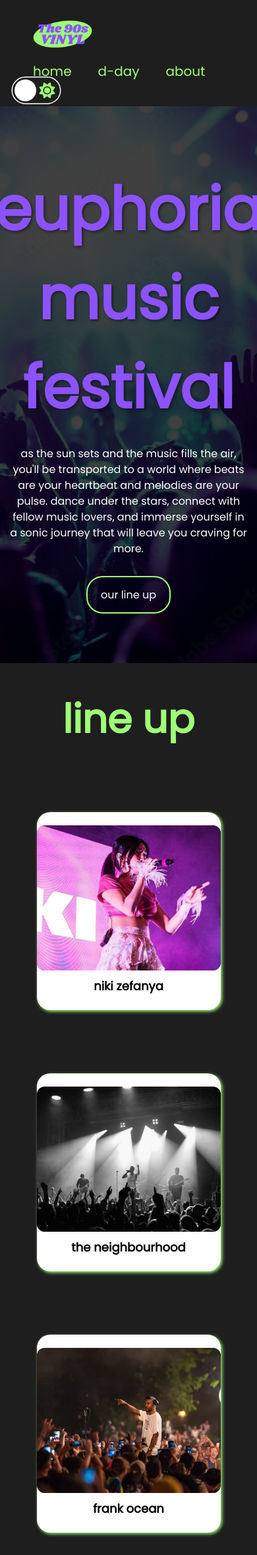
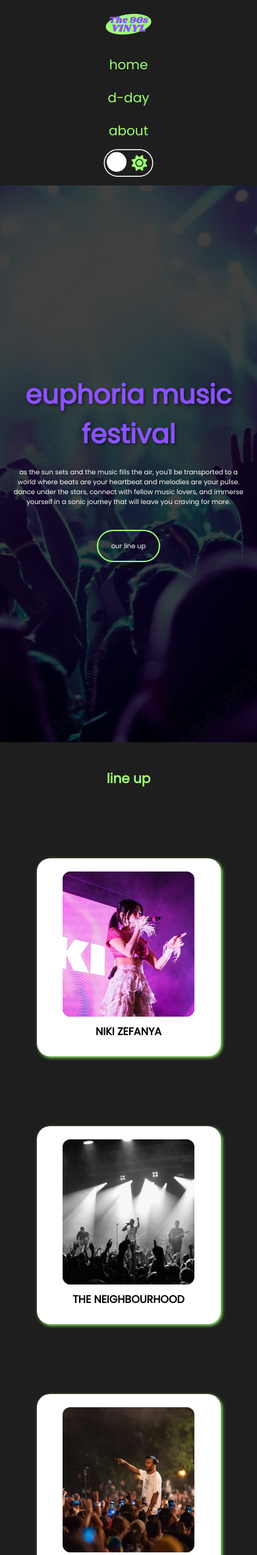
Before and after one commit to reeisa/reeisa.github.io, a PHP site: page /posttest3/index.html in a window 390 px wide. Shown: the top 2357 px of the page at 66% size. Run offline with PHP 8.4, Linux system fonts and the light colour scheme; some libraries are stand-ins or nearby versions.

Commit message:
Update style.css

```diff
--- a/posttest3/style.css
+++ b/posttest3/style.css
@@ -37,8 +37,6 @@ body {
 .navbar {
     padding: 10px 30px 10px;
     display: flex;
-    flex-direction: row;
-    flex-wrap: wrap;
     align-items: center;
     justify-content: space-between;
     background-color: var(--background-color);
@@ -53,8 +51,6 @@ body {
 .navbar ul {
     list-style: none;
     display: flex;
-    flex-direction: row;
-    flex-wrap: wrap;
 }
 
 .navbar ul li {
@@ -71,7 +67,7 @@ body {
     text-decoration: underline;
 }
 
-/* dark&light */
+/* dark&light mode */
 .checkbox {
     opacity: 0;
     position: absolute;
@@ -103,7 +99,7 @@ body {
     transition: transform 0.2s linear;
 }
 
-/* main content */
+/* banner */
 .banner {
     width: 100%;
     height: 100vh;
@@ -111,7 +107,6 @@ body {
     background-size: cover;
     background-position: center;
     display: flex;
-    flex-direction: column;
     justify-content: center;
     align-items: center;
     color: white;
@@ -120,7 +115,7 @@ body {
 
 .main h1 {
     font-size: 90px;
-    color:var(--h1);
+    color: var(--h1);
     text-shadow: 2px 2px 4px rgba(0, 0, 0, 0.5);
     max-width: 500px;
     text-align: center;
@@ -141,6 +136,7 @@ body {
     color: white;
     text-decoration: none;
     text-align: center;
+    margin-top: 20px;
     transition: background-color 0.3s ease;
 }
 
@@ -149,14 +145,11 @@ body {
     color: var(--black-to-white);
 }
 
-
 /* line up */
 .container {
-    position: relative;
     display: flex;
     flex-wrap: wrap;
     justify-content: center;
-    align-items: center;
     padding: 40px 40px;
     gap: 6rem 5rem;
     min-height: 100vh;
@@ -173,7 +166,6 @@ body {
 .card {
     position: relative;
     display: flex;
-    align-items: flex-start;
     justify-content: center;
     width: 350px;
     height: 300px;
@@ -181,7 +173,8 @@ body {
     border-radius: 20px;
     transition: 0.5s ease;
     max-width: 90%;
-    box-shadow: 2px 2px 5px var(--green-to-purple)
+    box-shadow: 2px 2px 5px var(--green-to-purple);
+    margin-top: 10px;
 }
 
 .card:hover {
@@ -220,7 +213,7 @@ body {
     width: 100%;
     padding: 0 10px;
     text-align: center;
-    height: 25px;
+    height: 20px;
     overflow: hidden;
     transition: 0.5s ease;
 }
@@ -233,7 +226,7 @@ body {
 .content h3{
     font-size: 18px;
     color: var(--black-to-white);
-    text-transform: lowercase;
+    text-transform: uppercase;
 }
 
 .content p {
@@ -242,7 +235,6 @@ body {
     color: var(--black-to-white);
     text-transform: lowercase;
 }
-
 
 /* date */
 .countdown {
@@ -304,7 +296,7 @@ body {
     font-size: 20px;
     color: var(--white-to-black);
     transition: background-color 0.3s ease;
-    box-shadow: 2px 2px 10px var(--green-to-purple)
+    box-shadow: 2px 2px 10px var(--green-to-purple);
 }
 
 #alert:hover {
@@ -312,8 +304,7 @@ body {
     color: var(--black-to-white);
 }
 
-
-/* about me */
+/* about */
 .profile {
     max-width: 100%;
     margin: 0 auto;
@@ -326,9 +317,8 @@ body {
     flex-direction: column;
     text-transform: lowercase;
     color: var(--black-to-white);
-    box-shadow: 2px 2px 10px var(--white-to-black)
+    box-shadow: 2px 2px 10px var(--white-to-black);
 }
-
 
 .profile img {
     width: 150px;
@@ -394,12 +384,14 @@ ul {
     display: flex;
     flex-direction: column;
     align-items: center;
+    text-align: center;
 }
 
 .col {
     width: 100%;
     max-width: 50%;
     padding: 0 15px;
+    box-sizing: border-box;
 }
 
 .col h3 {
@@ -421,3 +413,137 @@ ul {
     text-decoration: none;
     display: block;
 }
+
+/* responsive styles */
+@media screen and (max-width: 768px) {
+    /* navbar */
+    .navbar {
+        flex-direction: column;
+        text-align: center;
+        padding: 10px 0 20px;
+    }
+
+    .navbar img {
+        width: 70px;
+        margin: 10px;
+    }
+
+    .navbar ul {
+        flex-direction: column;
+        align-items: center;
+        padding: 10px 0;
+    }
+
+    .navbar ul li {
+        margin: 10px 0;
+    }
+
+    .label {
+        width: 50px;
+    }
+
+    .ball {
+        height: 20px;
+        width: 20px;
+    }
+
+    /* banner */
+    .main h1 {
+        font-size: 40px;
+        max-width: 100%;
+    }
+
+    .main p {
+        font-size: 10px;
+        max-width: 100%;
+    }
+
+    .button {
+        max-width: 100%;
+        font-size: 10px;
+    }
+
+
+    /* line up */
+    .lineup {
+        font-size: 10px;
+    }
+
+    .img {
+        width: 200px;
+    }
+    .content h3 {
+        font-size: 16px;
+    }
+
+    .content p {
+        margin: 5px;
+        font-size: 12px;
+    }
+
+    /* countdown */
+    .countdown {
+        font-size: 20px;
+    }
+
+    .date {
+        flex-direction: column;
+        padding: 3vw;
+    }
+
+    .box {
+        padding: 10px;
+    }
+
+    .box span {
+        font-size: 24px;
+    }
+
+    .box p {
+        font-size: 16px;
+    }
+
+    /* get ticket */
+    .ticket {
+        margin: 10px;
+        padding: 10px;
+        font-size: 16px;
+    }
+
+    #alert {
+        width: 150px;
+        padding: 10px 15px;
+        font-size: 16px;
+    }
+
+    /* about */
+    .profile {
+        padding: 20px;
+    }
+
+    .profile img {
+        width: 100%;
+        height: 100%;
+    }
+
+    /* footer */
+    .footer {
+        padding: 10px 0;
+    }
+
+    .col {
+        max-width: 100%;
+        padding: 0 10px;
+    }
+
+    .col h3 {
+        font-size: 18px;
+        margin-top: 20px;
+        margin-bottom: 10px;
+    }
+
+    .col ul li {
+        font-size: 14px;
+        margin-bottom: 5px;
+    }
+}
```
